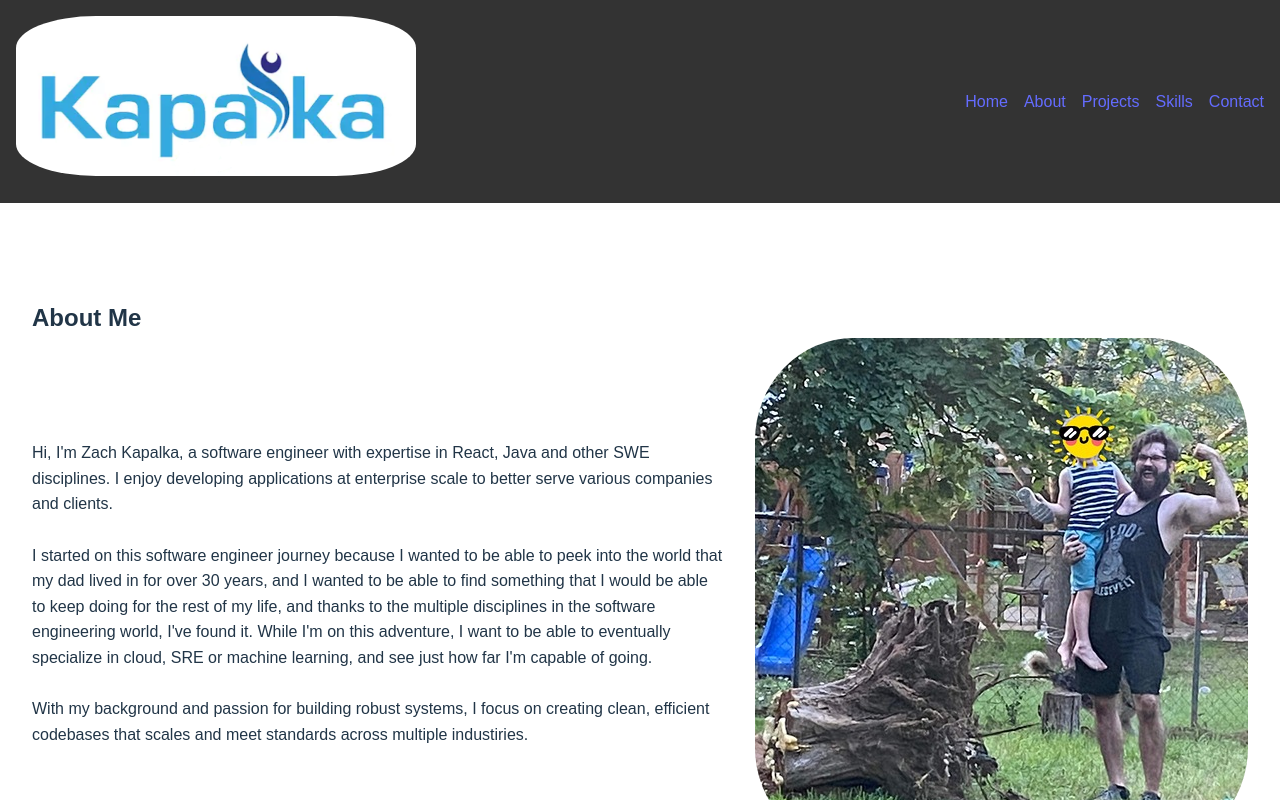
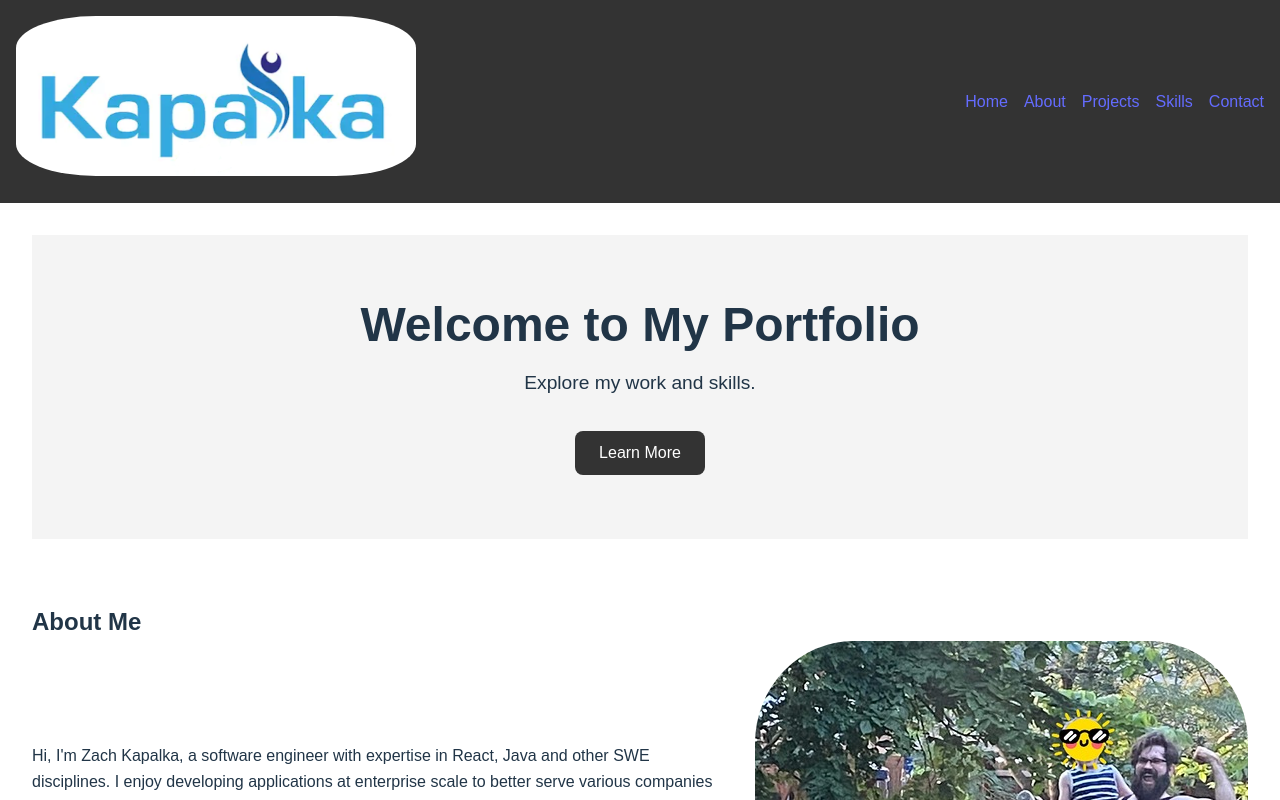
Before and after one commit to zkapalka/Portfolio, a React (Vite) app in the folder personal-portfolio/: page / in a window 1280 px wide. Shown: the top 800 px of the page. Built offline with nearby package versions, Linux system fonts and the light colour scheme.

Commit message:
updated main page

```diff
--- a/personal-portfolio/src/components/Main/Main.jsx
+++ b/personal-portfolio/src/components/Main/Main.jsx
@@ -1,4 +1,4 @@
-import Hero from "./Hero/Hero";
+import Home from "./Home/Home";
 import About from "./About/About";
 import "./Main.css";
 import Project from "./Project/Project";
@@ -6,8 +6,7 @@ import Project from "./Project/Project";
 const Main = () => {
   return (
     <main>
-        {/* commenting hero out */}
-      {/* < Hero /> */}
+      < Home />
       < About />
       < Project />
     </main>
```
Also changed, not shown: personal-portfolio/src/components/Main/Home/Home.jsx (renamed from personal-portfolio/src/components/Main/Hero/Hero.jsx).
